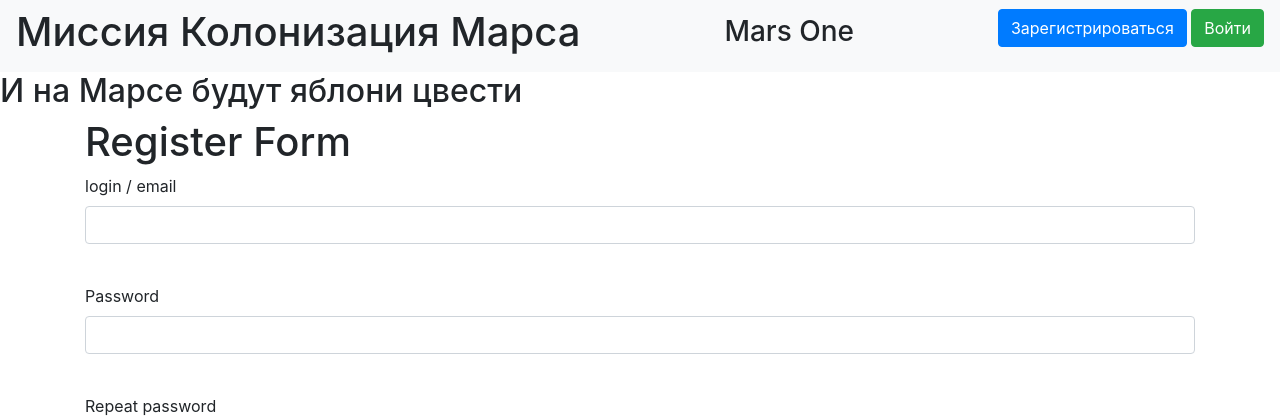
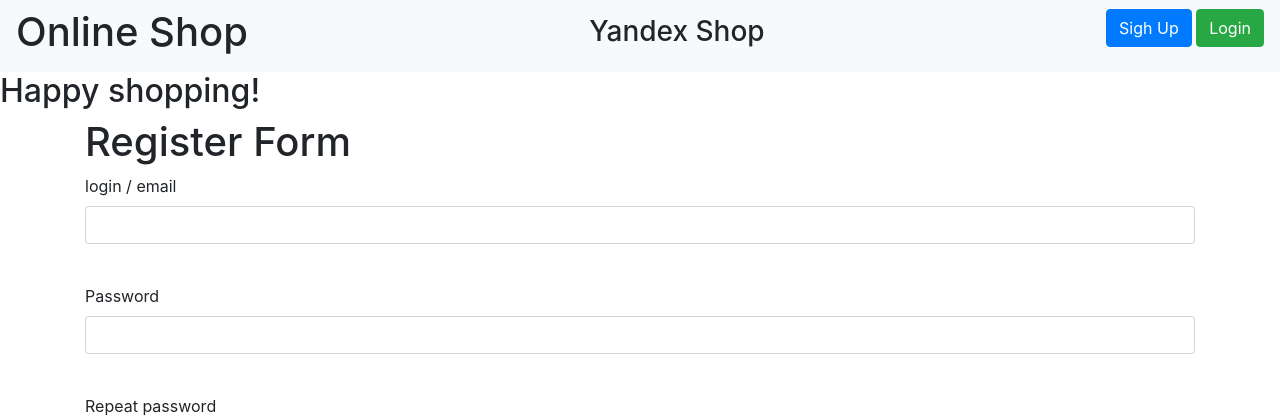
Before and after one commit to yuriosen/shop, a Flask app: page /register in a window 1280 px wide. Shown: the top 420 px of the page. Run offline with Flask 2, Linux system fonts and the light colour scheme; parts of the project's set-up code (start-up, migrations or seed data) failed here and were passed over; some libraries are stand-ins or nearby versions.

Commit message:
тест + названия

```diff
--- a/templates/base.html
+++ b/templates/base.html
@@ -12,20 +12,20 @@
 <body>
 <header>
     <nav class="navbar navbar-light bg-light">
-        <h1> Миссия Колонизация Марса </h1>
-        <h3>Mars One</h3>
+        <h1> Online Shop </h1>
+        <h3> Yandex Shop </h3>
         {% if current_user.is_authenticated %}
             <a class="navbar-brand" href="/logout">{{ current_user.name }}</a>
         {% else %}
             <p>
-                <a class="btn btn-primary " href="/register">Зарегистрироваться</a>
-                <a class="btn btn-success" href="/login">Войти</a>
+                <a class="btn btn-primary " href="/register">Sigh Up</a>
+                <a class="btn btn-success" href="/login">Login</a>
             </p>
         {% endif %}
     </nav>
-    <h2>И на Марсе будут яблони цвести</h2>
+    <h2> Happy shopping! </h2>
     {% if current_user.is_authenticated %}
-        <a href="job" class="btn btn-secondary">Adding a Job</a>
+        <a href="job" class="btn btn-secondary">Adding a Product</a>
     {% endif %}
 </header>
 <!-- Begin page content -->
```
